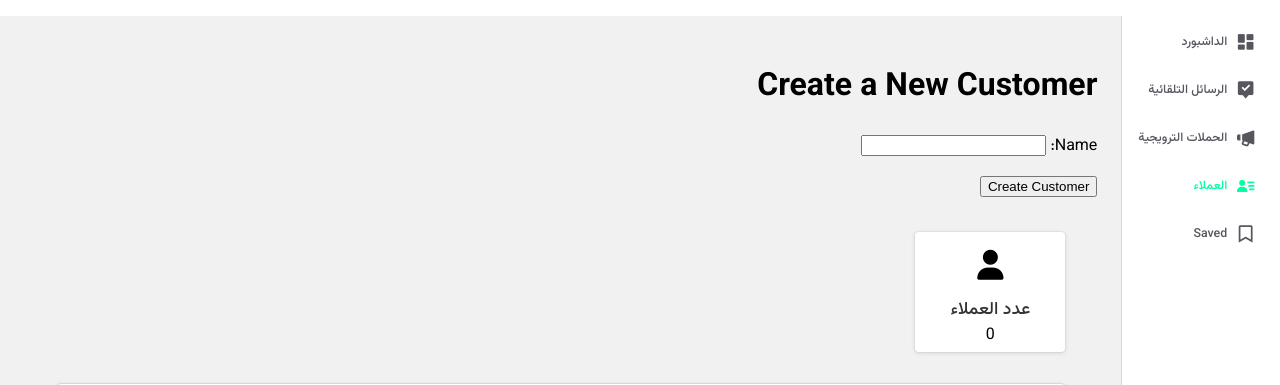
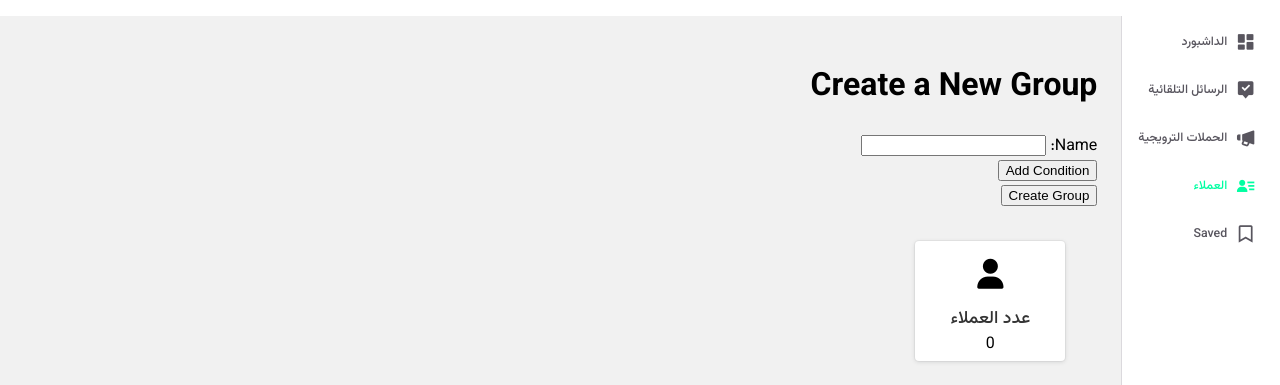
Before and after one commit to YuJuGuy/Risalabot, a Django app: page /customers/ in a window 1280 px wide. Shown: the part 182-567 px from the top of the page. Run offline with Django 5.2, Linux system fonts and the light colour scheme; a user stored in the database is signed in; data comes from the database, SQL or seed files in the repository; both versions use the stored data as it was after the commit; data that the repository does not hold is empty; parts of the project's set-up code (start-up, migrations or seed data) failed here and were passed over; some libraries are stand-ins or nearby versions.

Commit message:
scheduled tasks based on the customer list

```diff
--- a/base/apis.py
+++ b/base/apis.py
@@ -4,12 +4,49 @@ from .models import UserStoreLink
 
 
 
+
+def group_campaign(user):
+    store = UserStoreLink.objects.get(user=user).store
+    access_token = store.access_token
+
+    headers = {
+        'Authorization': f'Bearer {access_token}'
+    }
+
+    group_url = "https://api.salla.dev/admin/v2/customers/groups"
+    group_response = requests.get(group_url, headers=headers)
+    group_data = group_response.json()
+
+    return group_data
+
+def get_customers_from_group(user, group_id):
+    store = UserStoreLink.objects.get(user=user).store
+    access_token = store.access_token
+
+    headers = {
+        'Authorization': f'Bearer {access_token}'
+    }
+
+    customers_url = f"https://api.salla.dev/admin/v2/customers/"
+
+    response = requests.get(customers_url, headers=headers)
+    customers_data = response.json()
+    customers = []
+
+    for customer in customers_data.get('data', []):
+        customer_groups = customer.get('groups', [])
+
+        if int(group_id) in [int(group) for group in customer_groups]:
+            customer_number = str(customer.get('mobile_code')) + str(customer.get('mobile'))
+            customers.append(customer_number)
+
+    return customers
+
 def get_customer_data(user):
     store = UserStoreLink.objects.get(user=user).store
     access_token = store.access_token
 
     headers = {
-        'User-Agent': 'Apidog/1.0.0 (https://apidog.com)',
         'Authorization': f'Bearer {access_token}'
     }
 
@@ -72,7 +109,7 @@ def get_customer_data(user):
     return {'success': True, 'customers': customers, 'group_counts': group_counts, 'group_id_to_name': group_id_to_name}
 
 
-def create_customer_group(user, group_name):
+def create_customer_group(user, group_name, condtion=None):
     store = UserStoreLink.objects.get(user=user).store
     access_token = store.access_token
 
@@ -82,9 +119,17 @@ def create_customer_group(user, group_name):
         'Content-Type': 'application/json'
     }
 
-    data = {
-        'name': group_name
-    }
+    if condtion:
+        data = {
+            'name': group_name,
+            'conditions': condtion
+        }
+    else:
+        data = {
+            'name': group_name
+        }
+
+    print(data)
 
     groups_url = "https://api.salla.dev/admin/v2/customers/groups"
     response = requests.post(groups_url, headers=headers, json=data)
--- a/base/forms.py
+++ b/base/forms.py
@@ -1,6 +1,7 @@
 from django import forms
 from django.contrib.auth.forms import UserCreationForm
 from . models import User , UserEvent, Campaign
+from django.core.exceptions import ValidationError
 
 class CreateUserForm(UserCreationForm):
     username = forms.CharField(label='اسم المستخدم', max_length=150)
@@ -50,3 +51,55 @@ class CampaignForm(forms.ModelForm):
 
 class GroupCreationForm(forms.Form):
     name = forms.CharField(max_length=100)
+
+    def clean(self):
+        cleaned_data = super().clean()
+        conditions = []
+        condition_fields = [key for key in self.data.keys() if key.startswith('condition_field')]
+
+        for field in condition_fields:
+            index = field.split('-')[-1]
+            condition_field = self.data.get(f'condition_field-{index}')
+            symbol_field = self.data.get(f'symbol_field-{index}')
+
+            if symbol_field == 'between':
+                min_value_field = self.data.get(f'min_value_field-{index}')
+                max_value_field = self.data.get(f'max_value_field-{index}')
+                if min_value_field is None or max_value_field is None:
+                    raise ValidationError('Both min and max values are required for "between" symbol.')
+                # Validate min_value and max_value fields
+                try:
+                    min_value_field = int(min_value_field)
+                    max_value_field = int(max_value_field)
+                    if min_value_field < 0 or max_value_field < 0:
+                        raise ValidationError('Values must be non-negative integers.')
+                    if min_value_field >= max_value_field:
+                        raise ValidationError('Min value must be less than max value.')
+                except ValueError:
+                    raise ValidationError('Invalid min or max value.')
+                conditions.append({
+                    'type': condition_field,
+                    'symbol': symbol_field,
+                    'min_value': min_value_field,
+                    'max_value': max_value_field
+                })
+            else:
+                value_field = self.data.get(f'value_field-{index}')
+                if value_field is None:
+                    raise ValidationError('Value is required.')
+                # Validate value field
+                try:
+                    value_field = int(value_field)
+                    if value_field < 0:
+                        raise ValidationError(f'Value must be a non-negative integer: {value_field}')
+                except ValueError:
+                    raise ValidationError(f'Invalid value: {value_field}')
+                conditions.append({
+                    'type': condition_field,
+                    'symbol': symbol_field,
+                    'value': value_field
+                })
+
+        # You can add any additional validation logic here
+        cleaned_data['conditions'] = conditions
+        return cleaned_data
--- a/base/templates/base/customer_list.html
+++ b/base/templates/base/customer_list.html
@@ -1,12 +1,34 @@
 {% extends 'main.html' %}
 
 {% block content %}
-<h1>Create a New Customer</h1>
-<form method="post">
+<h1>Create a New Group</h1>
+<form method="post" id="group-creation-form">
     {% csrf_token %}
-    {{ form.as_p }}
-    <button type="submit">Create Customer</button>
+    {{ form.name.label_tag }} {{ form.name }}
+    <div id="conditions-container"></div>
+    <button type="button" id="add-condition-button">Add Condition</button>
+    <br>
+    <button type="submit">Create Group</button>
 </form>
+
+<template id="condition-template">
+    <div class="condition">
+        <select name="condition_field">
+            <option value="total_sales">Total Sales</option>
+            <option value="total_orders">Total Orders</option>
+            <option value="store_rating">Store Rating</option>
+        </select>
+        <select name="symbol_field">
+            <option value="<"><</option>
+            <option value=">">></option>
+            <option value="between">between</option>
+        </select>
+        <div class="value-container">
+            <input type="number" name="value_field" class="value-field" />
+        </div>
+        <button type="button" class="remove-condition">Remove</button>
+    </div>
+</template>
 
 <div class="cards-container" id = "group-cards-container">
     <div class="customers-card-container">
--- a/base/views.py
+++ b/base/views.py
@@ -9,7 +9,7 @@ from . forms import CreateUserForm, UserEventForm, CampaignForm, GroupCreationFo
 from . models import User, Store, UserStoreLink, UserEvent, EventType, Campaign
 from django.http import HttpResponse, JsonResponse
 from automations.tasks import sleepy, send_email_task
-from . apis import get_customer_data, create_customer_group, delete_customer_group
+from . apis import get_customer_data, create_customer_group, delete_customer_group,group_campaign, get_customers_from_group
 
 def loginPage(request):
     page = 'login'
@@ -144,7 +144,7 @@ def campaign(request):
     try:
         store = UserStoreLink.objects.get(user=request.user).store
         campaigns = Campaign.objects.filter(store=store)
-        store_groups_response = get_customer_data(request.user)
+        store_groups_response = group_campaign(request.user)
 
         if not store_groups_response.get('success'):
             messages.error(request, 'Failed to fetch store groups.')
@@ -159,12 +159,14 @@ def campaign(request):
     if request.method == 'POST':
         form = CampaignForm(request.POST, store_groups=store_groups)
         if form.is_valid():
+            msg = form.cleaned_data['msg']
+            group_id = form.cleaned_data['customers_group']
             scheduled_time = form.cleaned_data['scheduled_time']
             if scheduled_time.tzinfo is None or scheduled_time.tzinfo.utcoffset(scheduled_time) is None:
                 scheduled_time = make_aware(scheduled_time)
 
-            send_email_task.apply_async(eta=scheduled_time)
-            print(scheduled_time)
+            customers_numbers = get_customers_from_group(request.user, group_id)
+            send_email_task.apply_async(eta=scheduled_time, args=[customers_numbers, msg])
 
             campaign = form.save(commit=False)
             campaign.store = store
@@ -201,7 +203,8 @@ def customers_view(request):
 
         if form.is_valid():
             group_name = form.cleaned_data['name']
-            response = create_customer_group(request.user, group_name)
+            conditions = form.cleaned_data['conditions']
+            response = create_customer_group(request.user, group_name, conditions)
             print(response)
             if response.get('success') == True:
                 messages.success(request, 'Group created successfully.')
--- a/static/js/main.js
+++ b/static/js/main.js
@@ -61,7 +61,9 @@ function fetchCustomers() {
                 const groupCard = document.createElement('div');
                 groupCard.classList.add('customers-card-container');
                 groupCard.innerHTML = `
-                    <a href="/delete-group/${group_id}/" onclick="return confirm('Are you sure you want to delete this group?');">Delete</a>
+                    <a href="/delete-group/${group_id}/" onclick="return confirm('Are you sure you want to delete this group?');">
+                        <i class="fa-solid fa-trash"></i>
+                    </a>
                     <div class="all-customers">
                         <i class="fa-solid fa-user"></i>
                     </div>
@@ -110,3 +112,43 @@ document.querySelectorAll('.nav__dropdown').forEach(item => {
         this.classList.toggle('active');
     });
 });
+document.addEventListener('DOMContentLoaded', function() {
+    const addConditionButton = document.getElementById('add-condition-button');
+    const conditionsContainer = document.getElementById('conditions-container');
+    const conditionTemplate = document.getElementById('condition-template').content;
+
+    addConditionButton.addEventListener('click', function() {
+        const newCondition = document.importNode(conditionTemplate, true);
+        const index = conditionsContainer.children.length;
+        const conditionElement = newCondition.querySelector('.condition');
+        conditionElement.dataset.index = index;
+        conditionElement.querySelector('select[name="condition_field"]').name = `condition_field-${index}`;
+        conditionElement.querySelector('select[name="symbol_field"]').name = `symbol_field-${index}`;
+        conditionElement.querySelector('input[name="value_field"]').name = `value_field-${index}`;
+        conditionsContainer.appendChild(newCondition);
+    });
+
+    conditionsContainer.addEventListener('click', function(event) {
+        if (event.target.classList.contains('remove-condition')) {
+            event.target.parentElement.remove();
+        }
+    });
+
+    conditionsContainer.addEventListener('change', function(event) {
+        if (event.target.name.startsWith('symbol_field')) {
+            const conditionDiv = event.target.closest('.condition');
+            const valueContainer = conditionDiv.querySelector('.value-container');
+            const index = conditionDiv.dataset.index;
+            if (event.target.value === 'between') {
+                valueContainer.innerHTML = `
+                    <input type="number" name="min_value_field-${index}" class="min-value-field" placeholder="Min value" />
+                    <input type="number" name="max_value_field-${index}" class="max-value-field" placeholder="Max value" />
+                `;
+            } else {
+                valueContainer.innerHTML = `
+                    <input type="number" name="value_field-${index}" class="value-field" />
+                `;
+            }
+        }
+    });
+});
```
Also changed, not shown: automations/tasks.py (+8 -2 lines), db.sqlite3.
